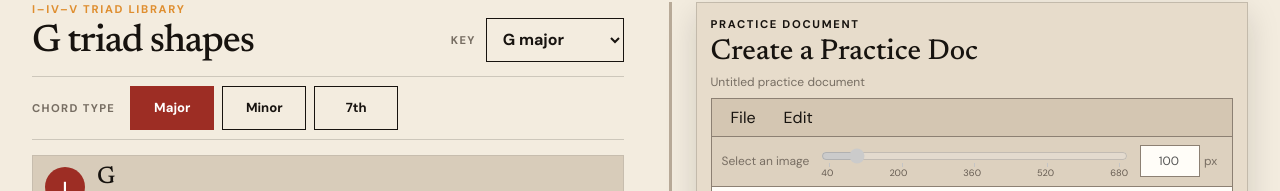
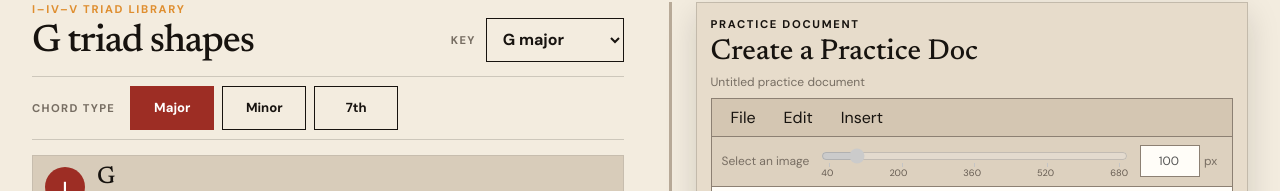
Before and after one commit to flyfisher1952/blues-guitar-practice-lab, an Angular app: page / in a window 1280 px wide. Both pictures are taken after a click on the tab "Triad Shapes". Shown: the part 122-313 px from the top of the page. Built offline with nearby package versions, Linux system fonts and the light colour scheme; what html-docx-js-typescript would draw is missing.

Commit message:
Add Insert page break menu

```diff
--- a/src/app/component/triad-shapes/triad-shapes.component.html
+++ b/src/app/component/triad-shapes/triad-shapes.component.html
@@ -198,6 +198,25 @@
             </div>
           }
         </div>
+
+        <div class="document-menu" (mouseenter)="activateMenu('insert')">
+          <button
+            type="button"
+            class="menu-trigger"
+            role="menuitem"
+            aria-haspopup="true"
+            [attr.aria-expanded]="openMenu === 'insert'"
+            (click)="toggleMenu('insert')">Insert</button>
+          @if (openMenu === 'insert') {
+            <div class="menu-dropdown insert-menu" role="menu">
+              <button
+                type="button"
+                role="menuitem"
+                (mousedown)="$event.preventDefault()"
+                (click)="insertPageBreak(); closeMenus()">Page Break</button>
+            </div>
+          }
+        </div>
       </div>
 
       <div class="image-size-control" [class.enabled]="selectedImage">
```
